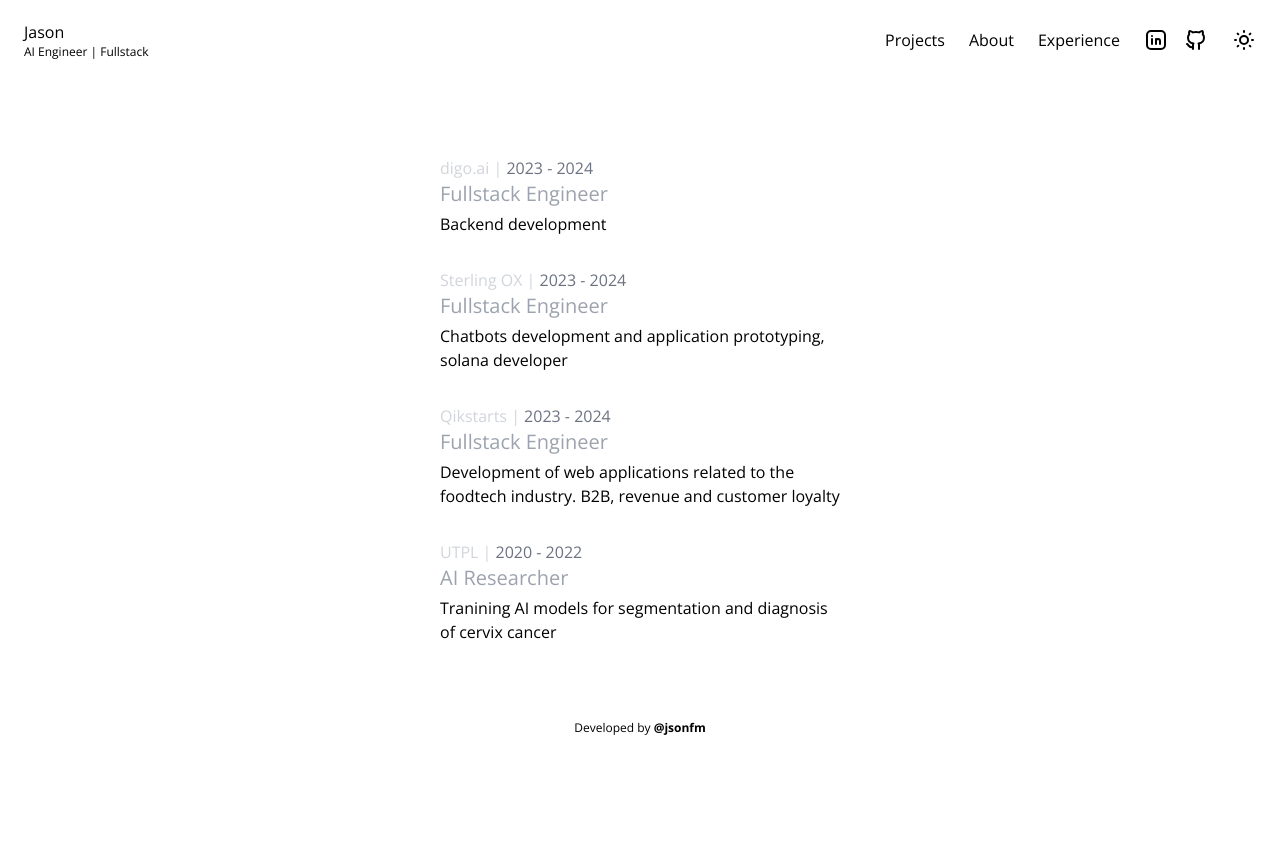
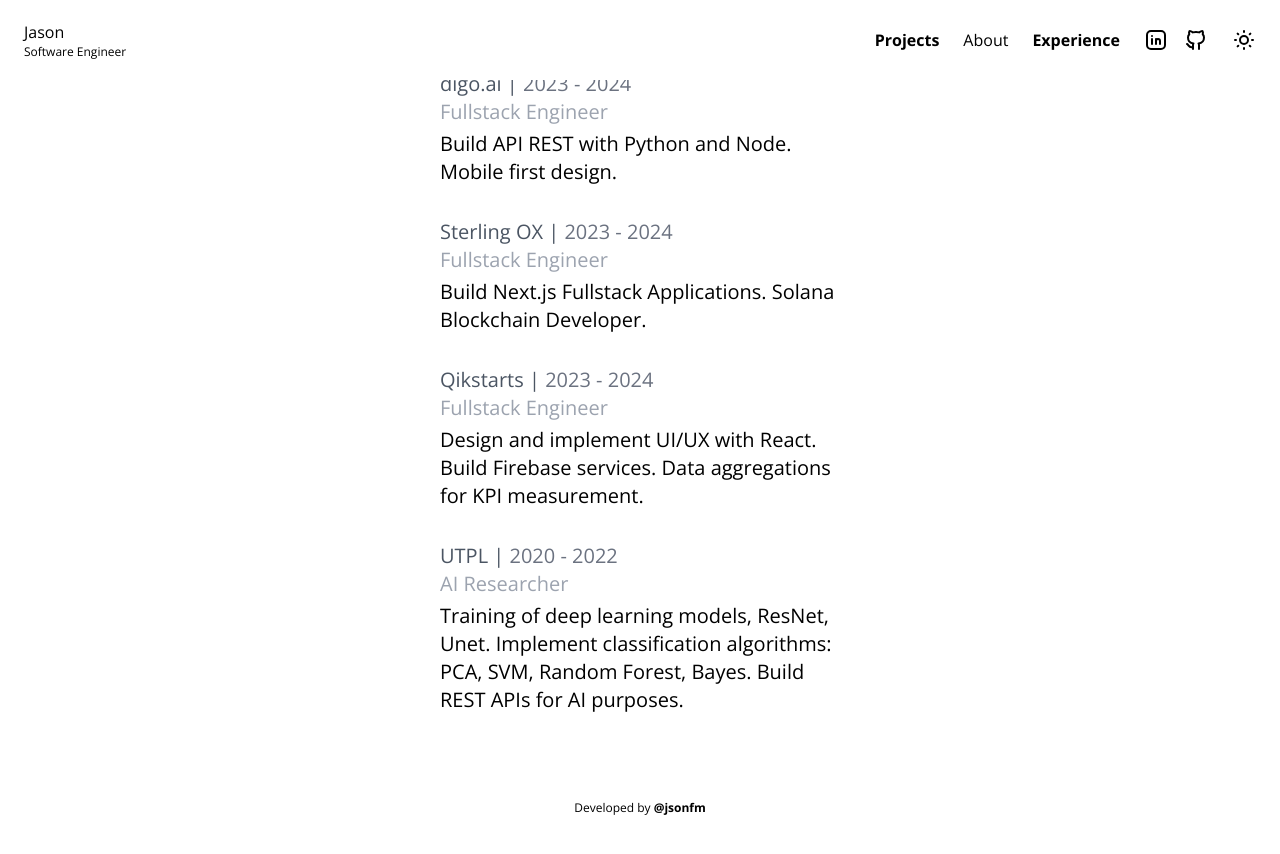
Before and after one commit to jsonfm/next-portfolio, a Next.js app: page /experience in a window 1280 px wide. Shown: the top 854 px of the page. Before the commit the page ends 800 px from the top, so only its background shows below. Built offline with nearby package versions, Linux system fonts and the light colour scheme.

Commit message:
✨ [UPDATE] styles & texts

```diff
--- a/src/app/about/page.tsx
+++ b/src/app/about/page.tsx
@@ -3,12 +3,11 @@ import React from "react";
 const About = () => {
   return (
     <>
-      <section className="py-6 md:py-12">
-        <div className="container-md">
-          <p className="text-2xl md:text-4xl text-gray-400">
-            Lover of knowledge, interested in problem solving. Fond of reading
-            and economic science, I have found a passion in software engineering
-            and computer science.
+      <section className="py-6 md:py-12 min-h-[90vh] flex items-center">
+        <div className="container-md  flex items-center">
+          <p className="-mt-12 text-2xl md:text-4xl dark:text-gray-300 text-gray-600">
+            Lover of knowledge and problem solving, I am into software
+            engineering and computer science. Interested in reading.
           </p>
         </div>
       </section>
--- a/src/app/experience/page.tsx
+++ b/src/app/experience/page.tsx
@@ -4,13 +4,13 @@ import React from "react";
 const Experience = () => {
   return (
     <>
-      <section className="py-6 md:py-12 min-h-[80vh] flex justify-center items-center">
-        <div className="container-md  ">
-          <div className="flex flex-col items-center gap-8">
+      <section className="py-6 md:py-12 min-h-[90vh] flex justify-center items-center">
+        <div className="container-md  md:-mt-24">
+          <div className="flex flex-col items-center gap-8 md:text-xl">
             {experiences?.map((item, index) => (
               <div key={`exp-${index}`} className="w-full max-w-[400px]">
                 {/* <span className="text-2xl text-gray-600">{item?.years}</span> */}
-                <p className="text-gray-300">
+                <p className="dark:text-gray-300 text-gray-600">
                   {item.company}
                   {" | "}
                   <span className="text-gray-500">{item.years}</span>
--- a/src/app/page.tsx
+++ b/src/app/page.tsx
@@ -10,11 +10,12 @@ const Home = () => {
     <>
       <section className="py-6 h-[300px] flex items-center">
         <div className="container-md">
-          <p className=" md:text-2xl text-gray-400">Hello there,</p>
-          <p className="text-2xl md:text-4xl text-gray-500">
-            I am a software developer with an interest in creating{" "}
-            <b className="font-bold">AI</b> products and cross-platform
-            applications.
+          <p className=" md:text-2xl text-gray-500">Hello there,</p>
+          <p className="text-2xl md:text-4xl dark:text-gray-300 text-gray-600">
+            {`I'm Jason, a fullstack and data engineer passionate about building scalable solutions and transforming data into actionable insights.`}
+          </p>
+          <p className="text-gray-400 mt-6 text-lg">
+            web, mobile and data development
           </p>
         </div>
       </section>
--- a/src/data/experiences.tsx
+++ b/src/data/experiences.tsx
@@ -2,28 +2,28 @@ export const experiences = [
   {
     position: "Fullstack Engineer",
     company: "digo.ai",
-    activity: "Backend development",
+    activity: "Build API REST with Python and Node. Mobile first design.",
     years: "2023 - 2024",
   },
   {
     position: "Fullstack Engineer",
     company: "Sterling OX",
     activity:
-      "Chatbots development and application prototyping, solana developer",
+      "Build Next.js Fullstack Applications. Solana Blockchain Developer.",
     years: "2023 - 2024",
   },
   {
     position: "Fullstack Engineer",
     company: "Qikstarts",
     activity:
-      "Development of web applications related to the foodtech industry. B2B, revenue and customer loyalty",
+      "Design and implement UI/UX with React. Build Firebase services. Data aggregations for KPI measurement.",
     years: "2023 - 2024",
   },
   {
     position: "AI Researcher",
     company: "UTPL",
     activity:
-      "Tranining AI models for segmentation and diagnosis of cervix cancer",
+      "Training of deep learning models, ResNet, Unet. Implement classification algorithms: PCA, SVM, Random Forest, Bayes. Build REST APIs for AI purposes.",
     years: "2020 - 2022",
   },
 ];
--- a/src/layouts/default/Header.tsx
+++ b/src/layouts/default/Header.tsx
@@ -7,10 +7,11 @@ import {
   IconBurger,
   IconArrowsCross,
 } from "@tabler/icons-react";
-import { useRouter } from "next/navigation";
+import { useRouter, usePathname } from "next/navigation";
 import { useState } from "react";
 
 export const Header = () => {
+  const pathname = usePathname();
   const [showMenu, setShowMenu] = useState(false);
   const toggleShowMenu = () => setShowMenu(!showMenu);
   const { theme, toggleTheme } = useTheme();
@@ -20,6 +21,8 @@ export const Header = () => {
     setShowMenu(false);
     router.push(href);
   };
+  const navLinkClass = `cursor-pointer hover:scale-105 duration-200`;
+
   return (
     <header className="sticky top-0 md:relative w-full h-20 flex items-center dark:bg-secondary  bg-white dark:md:bg-transparent md:bg-transparent">
       <meta
@@ -27,9 +30,12 @@ export const Header = () => {
         content={theme === "dark" ? "#060916" : "#ffffff"}
       />
       <nav className="relative container-md w-full h-full flex items-center justify-between ">
-        <div className="flex flex-col" onClick={() => goToSection("/")}>
+        <div
+          className="flex flex-col cursor-pointer hover:font-bold duration-200"
+          onClick={() => goToSection("/")}
+        >
           <p>Jason</p>
-          <p className="text-xs">AI Engineer | Fullstack</p>
+          <p className="text-xs">Software Engineer</p>
         </div>
         <button onClick={toggleShowMenu} className="md:hidden outline-none">
           {showMenu && <IconArrowsCross />}
@@ -43,19 +49,25 @@ export const Header = () => {
           <div className="flex flex-col md:flex-row md:justify-center w-full gap-6 h-[60%] md:h-auto">
             <a
               onClick={() => goToSection(`/`)}
-              className="cursor-pointer hover:scale-105 duration-200"
+              className={`${navLinkClass} ${
+                pathname.startsWith("/") && "font-bold"
+              }`}
             >
               Projects
             </a>
             <a
               onClick={() => goToSection(`/about`)}
-              className="cursor-pointer hover:scale-105 duration-200"
+              className={`${navLinkClass} ${
+                pathname.startsWith("/about") && "font-bold"
+              }`}
             >
               About
             </a>
             <a
               onClick={() => goToSection(`/experience`)}
-              className="cursor-pointer hover:scale-105 duration-200"
+              className={`${navLinkClass} ${
+                pathname.startsWith("/experience") && "font-bold"
+              }`}
             >
               Experience
             </a>
```
